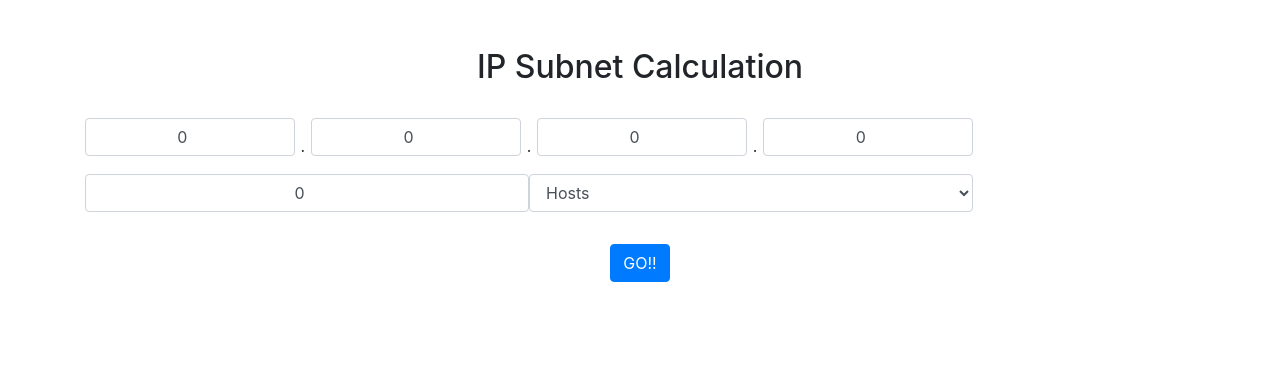
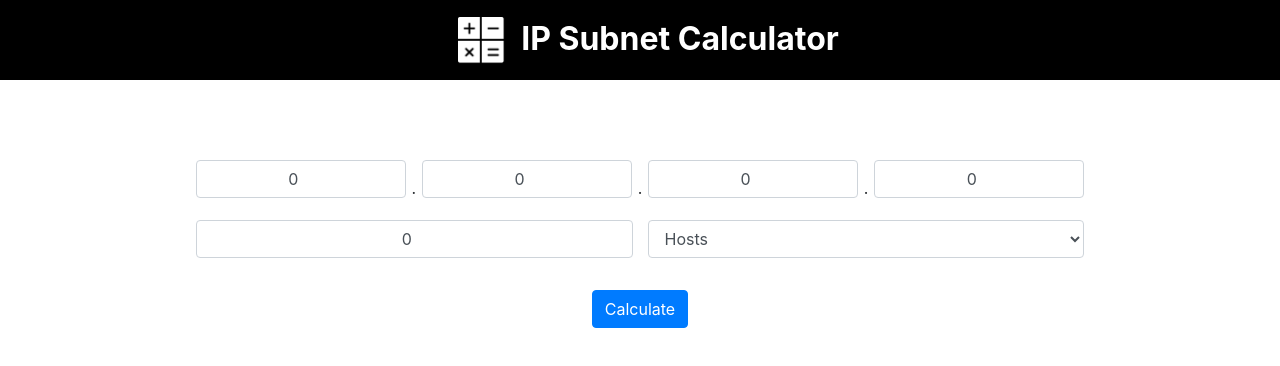
Before and after one commit to dacharat/IP-subnet-calculator, a React (Create React App) app: page / in a window 1280 px wide. Shown: the top 366 px of the page. Built offline with nearby package versions, Linux system fonts and the light colour scheme.

Commit message:
fix some alignment :bug:

```diff
--- a/src/components/input.js
+++ b/src/components/input.js
@@ -123,7 +123,7 @@ class InputValue extends React.Component {
             value={this.state.number}
             name="number"
           />
-          <select onChange={this.typeChange} className="form-control">
+          <select style={{marginLeft: "15px"}}onChange={this.typeChange} className="form-control">
             <option value="host">Hosts</option>
             <option value="network">Networks</option>
           </select>
--- a/src/components/result_table.js
+++ b/src/components/result_table.js
@@ -7,9 +7,6 @@ const Block = styled.div`
 `
 
 export default class RTable extends Component {
-    constructor(props) {
-        super(props)
-    }
 
     generate = ()=> {
         let body = []
--- a/src/components/styled.js
+++ b/src/components/styled.js
@@ -1,10 +1,26 @@
 import styled from "styled-components";
 
+export const Content = styled.div`
+
+`
 export const H2 = styled.h2`
   margin-bottom: 1em;
+  color: white;
+  font-weight: bold;
+  padding-top: 20px;
 `;
+export const Ico = styled.img`
+  margin: 16px;
+`
+export const Head = styled.div`
+  width: 100%;
+  background-color: black;
+  height: 80px;
+  display: flex;
+  justify-content: center;
+`
 export const Component = styled.div`
-  padding-top: 3em;
+  padding-top: 5em;
 `;
 export const InputInline = styled.div`
   @media (max-width: 768px) {
@@ -12,6 +28,9 @@ export const InputInline = styled.div`
   }
   width: 80% !important;
   display: flex;
+  margin-left: auto;
+  margin-right: auto;
+  margin-bottom: 20px;
 `;
 export const ChooseHosts = styled.div`
   @media (max-width: 768px) {
@@ -20,6 +39,8 @@ export const ChooseHosts = styled.div`
   width: 80% !important;
   display: flex;
   margin-top: 1em;
+  margin-left: auto;
+  margin-right: auto;
 `;
 export const Button = styled.button`
   margin: 2em;
--- a/src/home.js
+++ b/src/home.js
@@ -1,6 +1,7 @@
 import React from "react";
-import { Component, Button, H2, ErrorInput } from "./components/styled";
+import { Content, Component, Ico, Button, H2, Head, ErrorInput } from "./components/styled";
 import Result from "./components/result";
+import ico from "./img/math.png"
 
 import InputValue from "./components/input";
 
@@ -26,11 +27,6 @@ class Home extends React.Component {
     this.setState({ hosts: value });
   };
 
-  componentDidUpdate() {
-    // console.log(this.state.ip);
-    // console.log(this.state.hosts);
-  }
-
   ipFullFill = () => {
     return (
       this.state.ip.first ||
@@ -46,8 +42,6 @@ class Home extends React.Component {
 
   showResult = () => {
     if (this.ipFullFill() && this.hostFilled()){
-      console.log('ip', this.state.ip);
-      console.log('host', this.state.hosts);
 
         this.setState({
           showResult: true,
@@ -61,11 +55,12 @@ class Home extends React.Component {
 
   render() {
     return (
+      <Content>
+        <Head><Ico src={ico}></Ico><H2>IP Subnet Calculator</H2></Head>
       <Component className="container">
-        <H2>IP Subnet Calculation</H2>
         <InputValue callbackhost={this.callbackHost} callbackip={this.callbackIP} />
         <Button className="btn btn-primary" onClick={this.showResult}>
-          GO!!
+          Calculate
         </Button>
         {this.state.showResult && this.state.result}
         {this.state.emptyInput && (
@@ -73,6 +68,7 @@ class Home extends React.Component {
         )}
 
       </Component>
+      </Content>
     );
   }
 }
```
Also changed, not shown: src/img/math.png (added).
